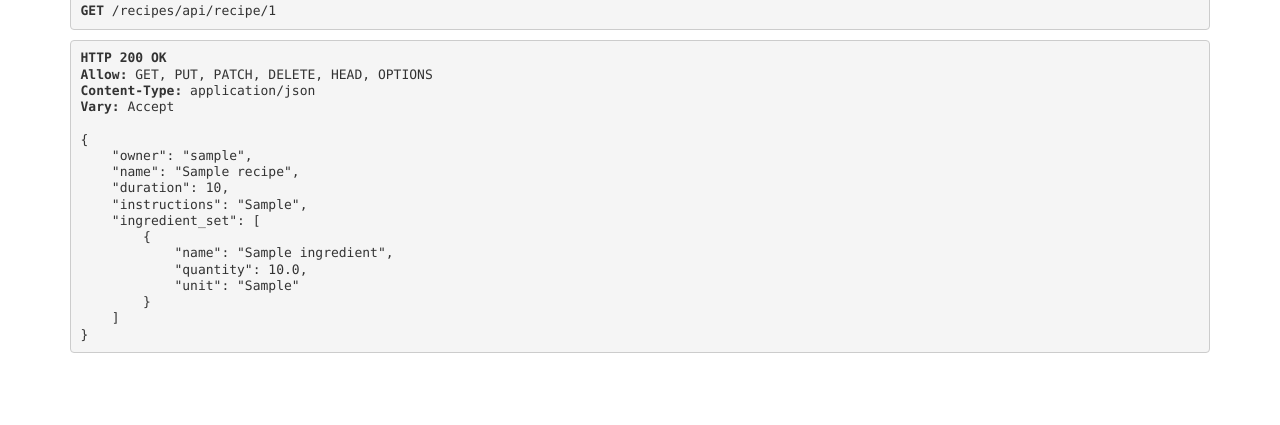
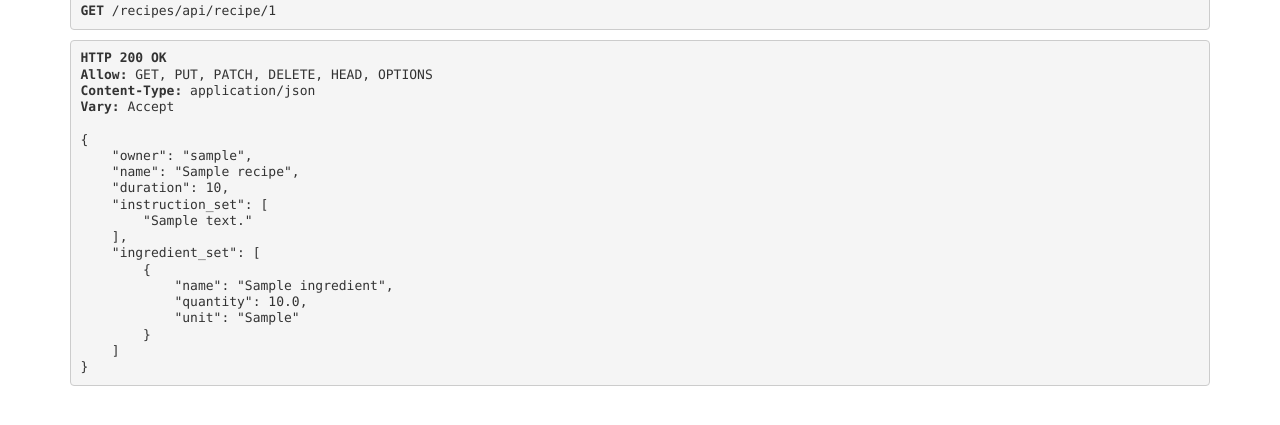
Before and after one commit to cilinder/recipes, a Django app: page /recipes/api/recipe/1 in a window 1280 px wide. Shown: the part 288-713 px from the top of the page. Run offline with Django 4.2, Linux system fonts and the light colour scheme; tables that the repository leaves empty hold one stand-in row (Sample ...); some libraries are stand-ins or nearby versions.

Commit message:
Make instructions a foreign field

```diff
--- a/recipes/models.py
+++ b/recipes/models.py
@@ -13,7 +13,6 @@ class Recipe(models.Model):
     owner = models.ForeignKey('auth.User', related_name='recipes', on_delete=models.CASCADE)
     name = models.CharField(max_length=100)
     duration = models.IntegerField('duration', default=0)
-    instructions = models.TextField()
     image = models.ForeignKey(UploadImage, on_delete=models.CASCADE, null=True)
 
     def __str__(self):
--- a/recipes/serializers.py
+++ b/recipes/serializers.py
@@ -11,10 +11,11 @@ class IngredientSerializer(serializers.ModelSerializer):
 class RecipeSerializer(serializers.ModelSerializer):
     owner = serializers.ReadOnlyField(source='owner.username')
     ingredient_set = IngredientSerializer(many=True, read_only=True)
+    instruction_set = serializers.StringRelatedField(many=True)
 
     class Meta:
         model = Recipe
-        fields = ['owner', 'name', 'duration', 'instructions', 'ingredient_set']
+        fields = ['owner', 'name', 'duration', 'instruction_set', 'ingredient_set']
 
 class UserSerializer(serializers.ModelSerializer):
     recipes = serializers.HyperlinkedRelatedField(many=True, view_name='recipe-detail', read_only=True)
--- a/recipes/templates/recipes/edit.html
+++ b/recipes/templates/recipes/edit.html
@@ -33,7 +33,7 @@
         </div>
         <!-- <textarea name="ingredients", rows=5, cols=50>{{ recipe.ingredients }}</textarea><br> -->
         <label for="instructions">Instructions</label><br>
-        <textarea class="w-full shadow" name="instructions">{{ recipe.instructions }}</textarea><br>
+        <textarea class="w-full shadow" name="instructions">{{ instructions }}</textarea><br>
         {% if img_obj %}
           <input type="hidden" name="image" value={{img_obj.id}}><br>
         {% endif %}
--- a/recipes/views.py
+++ b/recipes/views.py
@@ -13,7 +13,7 @@ from rest_framework.reverse import reverse
 from recipes.permissions import IsOwnerOrReadOnly
 
 from .forms import UserImage
-from .models import Ingredient, UploadImage, Recipe
+from .models import Ingredient, UploadImage, Recipe, Instruction
 from .serializers import RecipeSerializer, UserSerializer
 
 def index(request):
@@ -23,8 +23,7 @@ def index(request):
 
 def detail(request, recipe_id):
     recipe = Recipe.objects.get(pk=recipe_id)
-    # ingredients = recipe.ingredients.split(', ')
-    context = {'recipe': recipe, 'ingredients': recipe.ingredient_set.all(), 'instructions': recipe.instructions.split(", ")}
+    context = {'recipe': recipe, 'ingredients': recipe.ingredient_set.all(), 'instructions': recipe.instruction_set.all()}
     return render(request, 'recipes/detail.html', context)
 
 def new_recipe(request):
@@ -42,40 +41,46 @@ def save_recipe(request):
     if ("image" in data):
         image = UploadImage.objects.get(pk=data["image"])
         recipe = Recipe(
+            owner=request.user,
             name=data["name"],
             duration=data["duration"],
-            instructions=", ".join(data["instructions"].split("\n")),
-            image=image
+            image=image,
         )
     else:
         recipe = Recipe(
+            owner=request.user,
             name=data["name"],
             duration=data["duration"],
-            instructions=", ".join(data["instructions"].split("\n")),
         )
     recipe.save()
     for i in range(1,6):
+        if f"name_new_{i}" in data:
+            print(data[f"name_new_{i}"])
         if f"name_new_{i}" in data and len(data[f"name_new_{i}"]) > 0:
             new_ingredient = Ingredient(name=data[f"name_new_{i}"], quantity=data[f"quantity_new_{i}"], unit=data[f"unit_new_{i}"], recipe=recipe)
             new_ingredient.save()
+    for line in data["instructions"].split("\n"):
+        instruction = Instruction(recipe=recipe, text=line)
+        instruction.save()
     return HttpResponseRedirect("/recipes")
 
 def delete_recipe(request, recipe_id):
     recipe = Recipe.objects.get(pk=recipe_id)
     recipe.delete()
-    # return render(request, 'recipes/index.html', {'recipes': Recipe.objects.all()})
     return HttpResponseRedirect("/recipes")
 
 def edit_recipe(request, recipe_id):
     recipe = Recipe.objects.get(pk=recipe_id)
     ingredients = recipe.ingredient_set.all()
+    instructions = ", ".join(list(recipe.instruction_set.all()))
     if request.method == 'POST':
+        print("HERE editing")
         form = UserImage(request.POST, request.FILES)
         form.save()
         img_object = form.instance
-        return render(request, 'recipes/edit.html', {'recipe': recipe, 'form': form, 'img_obj': img_object, 'ingredients': ingredients})
+        return render(request, 'recipes/edit.html', {'recipe': recipe, 'form': form, 'img_obj': img_object, 'ingredients': ingredients, 'instructions': instructions})
     form = UserImage()
-    context = {'recipe': recipe, 'form': form, 'ingredients': ingredients}
+    context = {'recipe': recipe, 'form': form, 'ingredients': ingredients, 'instructions': instructions}
     return render(request, 'recipes/edit.html', context)
 
 def update_recipe(request, recipe_id):
@@ -83,6 +88,8 @@ def update_recipe(request, recipe_id):
     recipe = Recipe.objects.get(pk=recipe_id)
     recipe.name=data["name"]
     recipe.duration=data["duration"]
+    # ingredients = recipe.ingredient_set.all()
+    print(data.keys())
     ingredient_ids = [k.split("_")[-1] for k in data if "ing_name" in k]
     for ing_id in ingredient_ids:
         ing_name = data[f"ing_name_{ing_id}"]
@@ -102,7 +109,9 @@ def update_recipe(request, recipe_id):
         print("Saving new ingredient")
         new_ingredient.save()
 
-    recipe.instructions=data["instructions"]
+    for line in data["instructions"].split("\n"):
+        instruction = Instruction(recipe=recipe, text=line)
+        instruction.save()
     if "image" in data:
         image = UploadImage.objects.get(pk=data["image"])
         recipe.image=image
```
Also changed, not shown: recipes/migrations/0007_remove_recipe_instructions_instruction.py (added).
